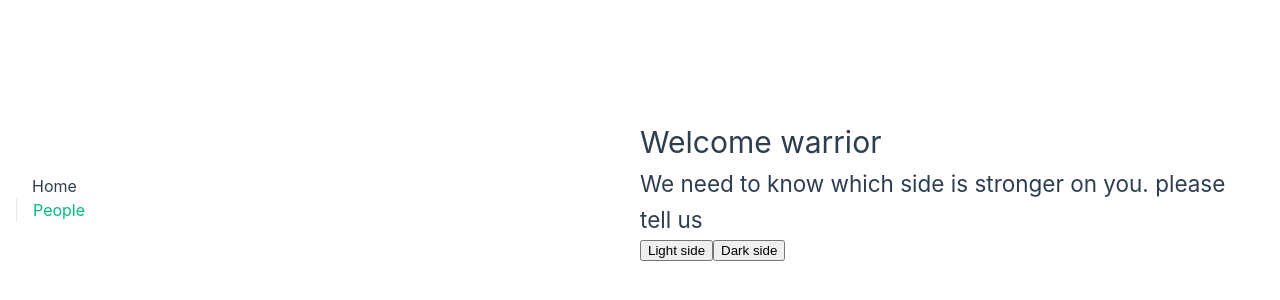
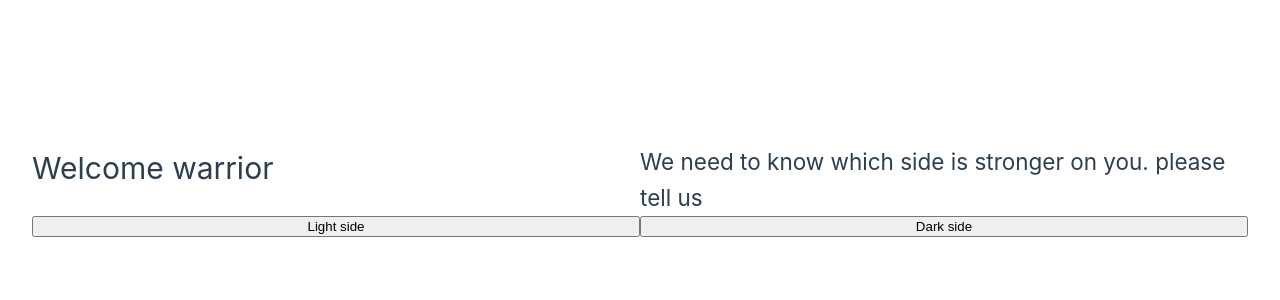
Before and after one commit to capynet/join-the-force, a Vue app: page / in a window 1280 px wide. Shown: the part 210-510 px from the top of the page. Built offline with nearby package versions, Linux system fonts and the light colour scheme.

Commit message:
Now landing page forces the user to select a side of the force.

```diff
--- a/src/App.vue
+++ b/src/App.vue
@@ -1,20 +1,14 @@
 <script setup lang="ts">
-import { RouterLink, RouterView } from 'vue-router'
+import SplashSelectSide from '@/components/SplashSelectSide.vue'
+import MainScreen from '@/components/MainScreen.vue'
+import {useGeneralPreferencesStore} from '@/stores/generalPreferences'
+
+const store = useGeneralPreferencesStore();
 </script>
 
 <template>
-  <header>
-    <div class="wrapper">
-      <nav>
-        <RouterLink to="/">Home</RouterLink>
-        <RouterLink to="/people">People</RouterLink>
-<!--        <SearchPrefetchedPersons />-->
-<!--        <SearchPersonsFromAPI />-->
-      </nav>
-    </div>
-  </header>
-
-  <RouterView />
+  <SplashSelectSide v-if="!store.side"/>
+  <MainScreen v-if="store.side"/>
 </template>
 
 <style>
--- /dev/null
+++ b/src/components/MainScreen.vue
@@ -0,0 +1,18 @@
+<script setup lang="ts">
+import {RouterLink, RouterView} from 'vue-router'
+</script>
+
+<template>
+  <header>
+    <div class="wrapper">
+      <nav>
+        <RouterLink to="/people">People</RouterLink>
+        <!--        <SearchPrefetchedPersons />-->
+        <!--        <SearchPersonsFromAPI />-->
+      </nav>
+    </div>
+  </header>
+
+  <RouterView/>
+
+</template>
--- a/src/views/HomeView.vue
+++ b/src/views/HomeView.vue
@@ -1,9 +1,9 @@
 <script setup lang="ts">
-import SplashSelectSide from '@/components/SplashSelectSide.vue'
+
 </script>
 
 <template>
   <main>
-    <SplashSelectSide />
+    home
   </main>
 </template>
```
